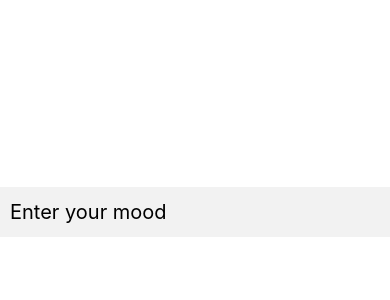
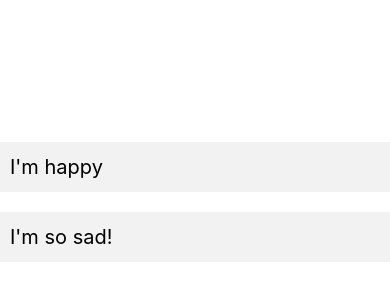
Before and after one commit to EstherOA/rn-tutorship-lessons, a React Native app: screen / in a window 390 px wide. Shown: the part 210-510 px from the top of the page. Built offline with nearby package versions, Linux system fonts and the light colour scheme.

Commit message:
using state with initial value

```diff
--- a/App.js
+++ b/App.js
@@ -6,7 +6,8 @@ export default function App() {
 
   return (
     <SafeAreaView style={styles.container}>
-        <MoodEntryComponent />
+        <MoodEntryComponent initialMood="I'm happy"/>
+        <MoodEntryComponent initialMood="I'm so sad!"/>
     </SafeAreaView>
   );
 }
--- a/src/components/mood-entry/MoodEntryComponent.js
+++ b/src/components/mood-entry/MoodEntryComponent.js
@@ -1,8 +1,9 @@
 import React, { useState } from 'react';
 import { View, TextInput, StyleSheet } from 'react-native';
 
-export default function MoodEntryComponent() {
-    const [text, setText] = useState('');
+export default function MoodEntryComponent(props) {
+    const {initialMood} = props;
+    const [text, setText] = useState(initialMood);
 
     return (
         <View style={styles.inputContainer}>
@@ -21,7 +22,8 @@ const styles = StyleSheet.create({
         backgroundColor: '#f2f2f2',
         height: 50,
         paddingHorizontal: 10,
-        justifyContent: 'center'
+        justifyContent: 'center',
+        marginBottom: 20
     },
     textInput: {
         fontSize: 20
```
